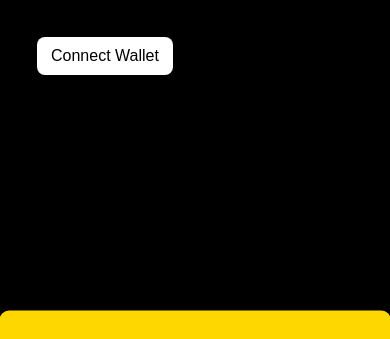
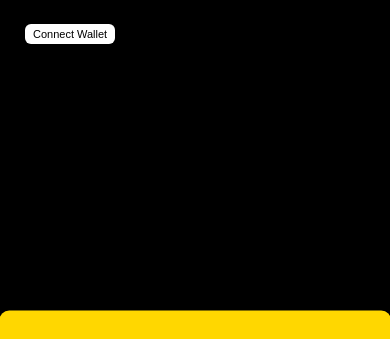
Before and after one commit to arthatetuko/benance-bird-mainnet, a website built with Vite: page index.html in a window 390 px wide. Shown: the top 339 px of the page. Built offline with nearby package versions, Linux system fonts and the light colour scheme.

Commit message:
Improve wallet + score mobile

```diff
--- a/src/style.css
+++ b/src/style.css
@@ -132,6 +132,29 @@ button:hover {
     width: 85%;
   }
 
+  /* ===== MOBILE HUD OPTIMIZATION ===== */
+
+@media (max-width: 768px) {
+
+  #hud {
+    top: 10px;
+    left: 10px;
+    padding: 8px 10px;
+    border-radius: 8px;
+    font-size: 12px;
+    line-height: 1.3;
+    max-width: 160px;
+  }
+
+  #hud button {
+    margin-top: 6px;
+    padding: 4px 8px;
+    font-size: 11px;
+    border-radius: 6px;
+  }
+
+}
+
   button {
     padding: 10px 14px;
     font-size: 16px;
```
